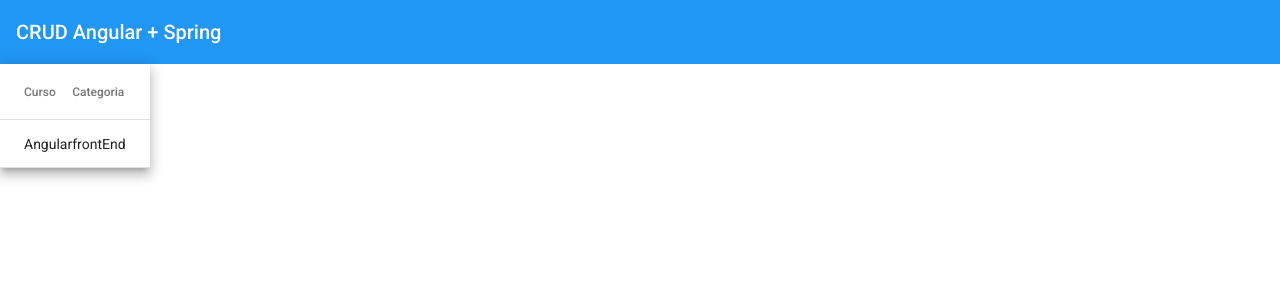
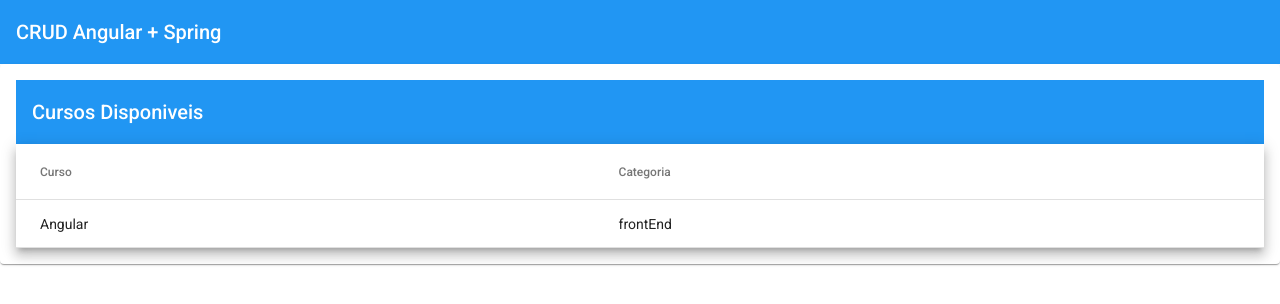
Before and after one commit to pedrorhamon/crud-angular-spring, an Angular app in the folder crud-angular/: page /courses in a window 1280 px wide. Shown: the top 304 px of the page. Built offline with nearby package versions, Linux system fonts and the light colour scheme.

Commit message:
CSS do Material Table e Criando um Módulo App Material

```diff
--- a/crud-angular/src/app/courses/courses.module.ts
+++ b/crud-angular/src/app/courses/courses.module.ts
@@ -1,6 +1,8 @@
 import { CommonModule } from '@angular/common';
 import { NgModule } from '@angular/core';
+import { MatCardModule } from '@angular/material/card';
 import { MatTableModule } from '@angular/material/table';
+import { MatToolbarModule } from '@angular/material/toolbar';
 
 import { CoursesRoutingModule } from './courses-routing.module';
 import { CoursesComponent } from './courses/courses.component';
@@ -14,7 +16,9 @@
   imports: [
     CommonModule,
     CoursesRoutingModule,
-    MatTableModule
+    MatTableModule,
+    MatCardModule,
+    MatToolbarModule
   ]
 })
 export class CoursesModule { }
--- a/crud-angular/src/app/courses/courses/courses.component.html
+++ b/crud-angular/src/app/courses/courses/courses.component.html
@@ -1,7 +1,7 @@
+<mat-card>
+  <mat-toolbar color="primary"> Cursos Disponiveis</mat-toolbar>
+
   <table mat-table [dataSource]="courses" class="mat-elevation-z8">
-
-  <!--- Note that these columns can be defined in any order.
-        The actual rendered columns are set as a property on the row definition" -->
 
      <!-- Name Column -->
     <ng-container matColumnDef="name">
@@ -18,3 +18,4 @@
     <tr mat-header-row *matHeaderRowDef="displayedColumns"></tr>
     <tr mat-row *matRowDef="let row; columns: displayedColumns;"></tr>
   </table>
+</mat-card>
--- a/crud-angular/src/app/courses/courses/courses.component.scss
+++ b/crud-angular/src/app/courses/courses/courses.component.scss
@@ -0,0 +1,3 @@
+table {
+  width: 100%;
+}
```
Lines whose indentation alone changed are shown as unchanged.
